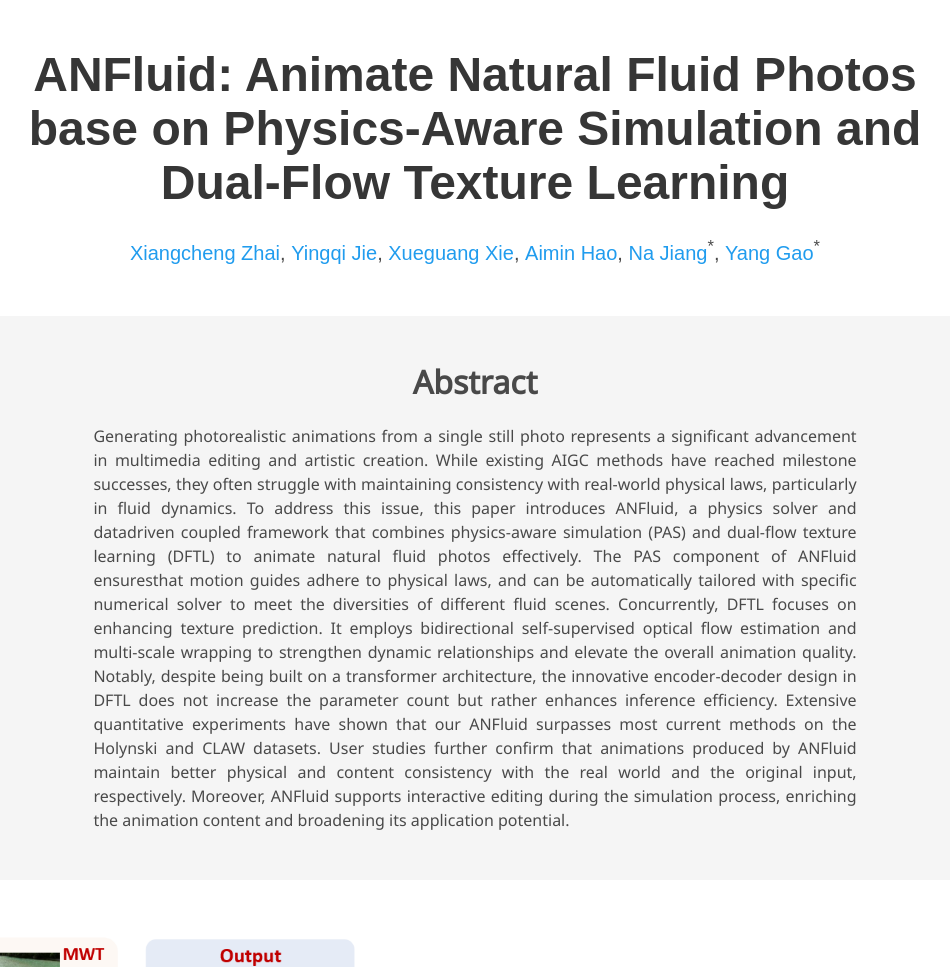
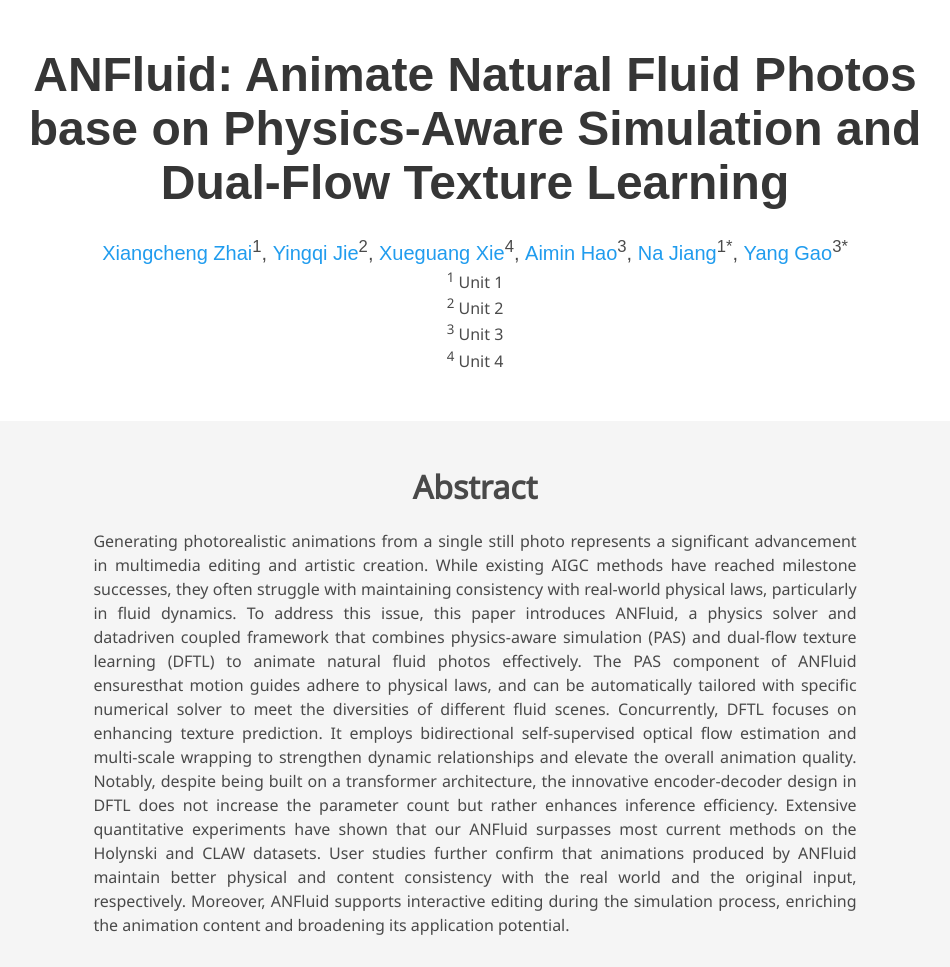
Before and after one commit to ANFLUID/anfluid.github.io, a plain HTML site: page index.html in a window 1280 px wide. Shown: the top 967 px of the page, without its empty margins (165-1115 px from the left). Drawn offline with nearby package versions, Linux system fonts and the light colour scheme; some icons are missing; a web font is replaced by a local one.

Commit message:
加入单位

```diff
--- a/index.html
+++ b/index.html
@@ -56,20 +56,31 @@
             <div class="is-size-5 publication-authors">
               <!-- Paper authors -->
               <span class="author-block">
-                <a href="FIRST AUTHOR PERSONAL LINK" target="_blank">Xiangcheng Zhai</a>,</span>
+                <a href="FIRST AUTHOR PERSONAL LINK" target="_blank">Xiangcheng Zhai</a><sup>1</sup>,
+              </span>
               <span class="author-block">
-                  <a href="SECOND AUTHOR PERSONAL LINK" target="_blank">Yingqi Jie</a>,</span>
+                <a href="SECOND AUTHOR PERSONAL LINK" target="_blank">Yingqi Jie</a><sup>2</sup>,
+              </span>
               <span class="author-block">
-                    <a href="THIRD AUTHOR PERSONAL LINK" target="_blank">Xueguang Xie</a>,</span>
+                <a href="THIRD AUTHOR PERSONAL LINK" target="_blank">Xueguang Xie</a><sup>4</sup>,
+              </span>
               <span class="author-block">
-                    <a href="THIRD AUTHOR PERSONAL LINK" target="_blank">Aimin Hao</a>,</span>
+                <a href="THIRD AUTHOR PERSONAL LINK" target="_blank">Aimin Hao</a><sup>3</sup>,
+              </span>
               <span class="author-block">
-                    <a href="THIRD AUTHOR PERSONAL LINK" target="_blank">Na Jiang</a><sup>*</sup>,</span>
+                <a href="THIRD AUTHOR PERSONAL LINK" target="_blank">Na Jiang</a><sup>1*</sup>,
+              </span>
               <span class="author-block">
-                    <a href="THIRD AUTHOR PERSONAL LINK" target="_blank">Yang Gao</a><sup>*</sup>
+                <a href="THIRD AUTHOR PERSONAL LINK" target="_blank">Yang Gao</a><sup>3*</sup>
               </span>
                   </div>
-
+              <!-- Affiliations block -->
+              <div class="author-affiliations">
+                <p><sup>1</sup> Unit 1</p>
+                <p><sup>2</sup> Unit 2</p>
+                <p><sup>3</sup> Unit 3</p>
+                <p><sup>4</sup> Unit 4</p>
+              </div>
                   <!-- <div class="is-size-5 publication-authors">
                     <span class="author-block">Institution Name<br>Conferance name and year</span>
                     <span class="eql-cntrb"><small><br><sup>*</sup>Indicates Equal Contribution</small></span>
```
Lines whose indentation alone changed are shown as unchanged.
